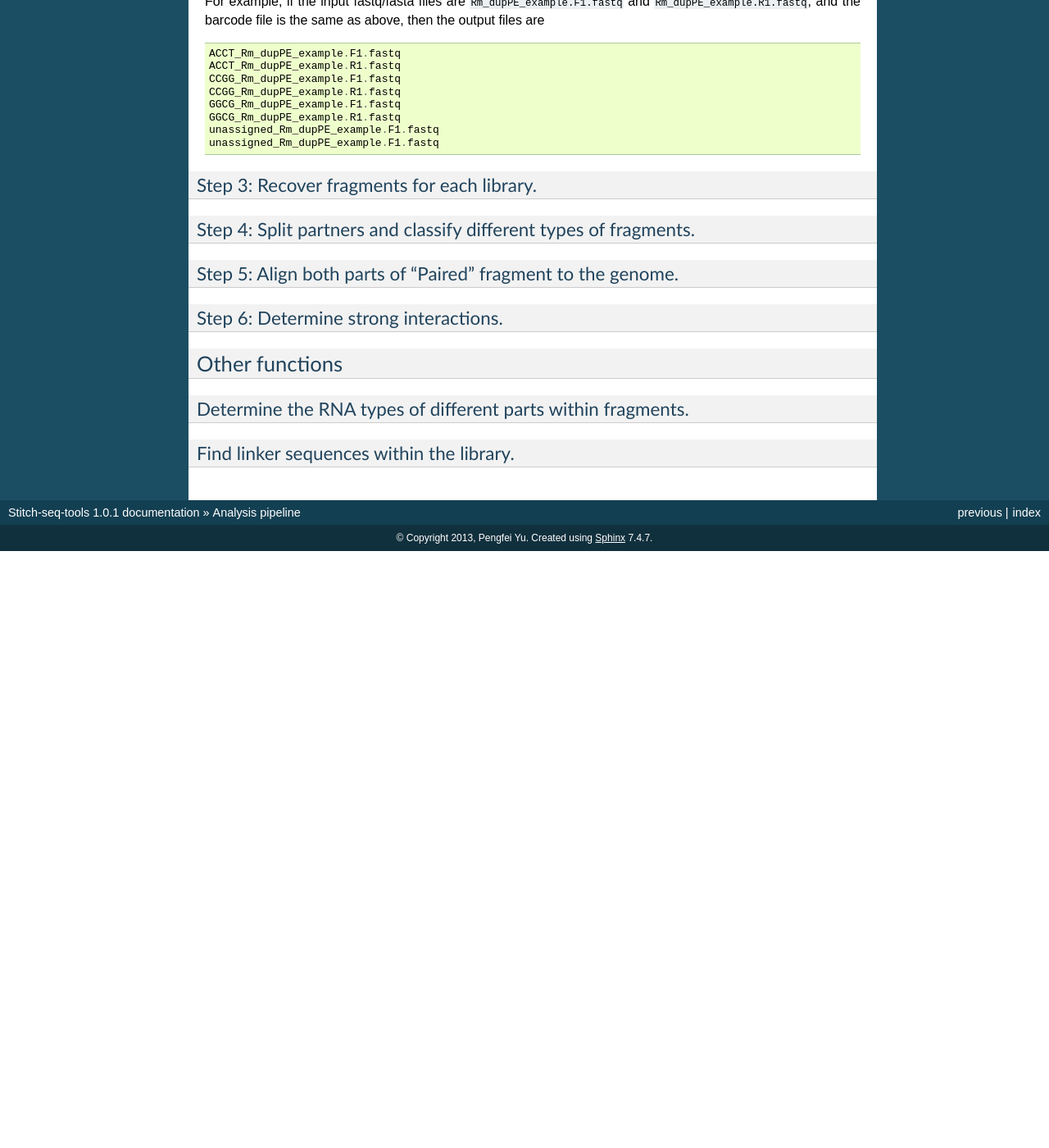
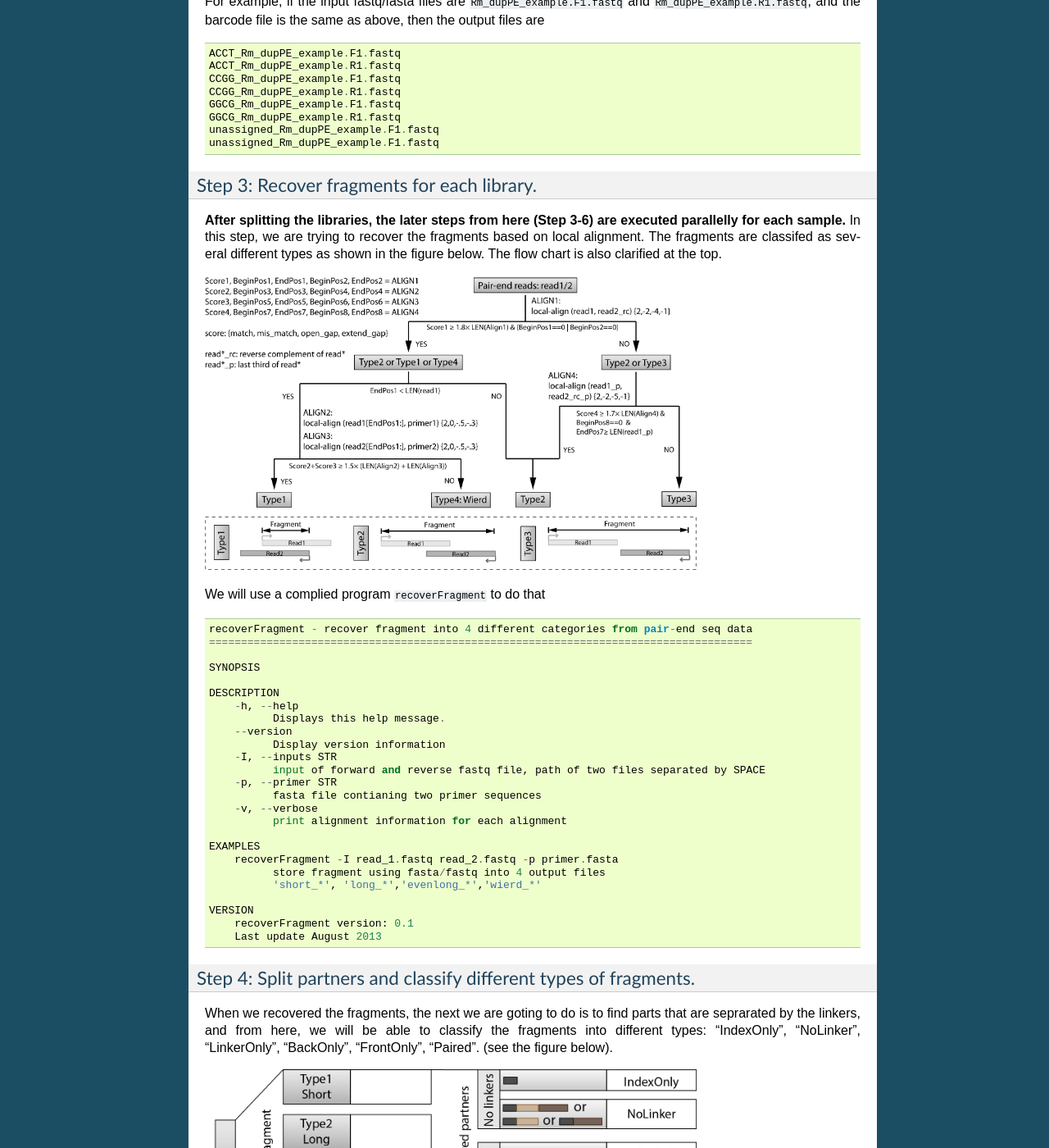
Before and after one commit to yu68/RNA-Hi-C, a Sphinx documentation site: the page built from doc/source/Analysis_pipeline.rst, in a window 1280 px wide and 1400 px high, scrolled down 1849 px. Shown: the whole window at 82% size. Built offline with Sphinx 7.4.7, drawn with Linux system fonts in a browser that asks for light colours; formulas are drawn with MathJax 3; before the commit the page ends 2521 px from its top, so only the background shows below that; some of the changed text lies outside the part shown.

Commit message:
update doc pipeline

```diff
--- a/doc/source/Analysis_pipeline.rst
+++ b/doc/source/Analysis_pipeline.rst
@@ -110,10 +110,90 @@ For example, if the input fastq/fasta files are ``Rm_dupPE_example.F1.fastq`` an
 Step 3: Recover fragments for each library.
 -------------------------------------------
 
+**After splitting the libraries, the later steps from here (Step 3-6) are executed parallelly for each sample.**
+In this step, we are trying to recover the fragments based on local alignment. The fragments are classifed as several different types as shown in the figure below. The flow chart is also clarified at the top.
+
+.. image:: workflow_for_recoverFragment.jpg
+   :width: 600 px
+
+We will use a complied program ``recoverFragment`` to do that ::
+
+  recoverFragment - recover fragment into 4 different categories from pair-end seq data
+  =====================================================================================
+
+  SYNOPSIS
+
+  DESCRIPTION
+      -h, --help
+            Displays this help message.
+      --version
+            Display version information
+      -I, --inputs STR
+            input of forward and reverse fastq file, path of two files separated by SPACE
+      -p, --primer STR
+            fasta file contianing two primer sequences
+      -v, --verbose
+            print alignment information for each alignment
+
+  EXAMPLES
+      recoverFragment -I read_1.fastq read_2.fastq -p primer.fasta
+            store fragment using fasta/fastq into 4 output files
+            'short_*', 'long_*','evenlong_*','wierd_*'
+
+  VERSION
+      recoverFragment version: 0.1
+      Last update August 2013
+
+
+
 .. _step4:
 
 Step 4: Split partners and classify different types of fragments.
 -----------------------------------------------------------------
+When we recovered the fragments, the next we are goting to do is to find parts that are seprarated by the linkers, and from here, we will be able to classify the fragments into different types: "IndexOnly", "NoLinker", "LinkerOnly", "BackOnly", "FrontOnly", "Paired". (see the figure below).
+
+.. image:: summary.jpg
+   :width: 600 px
+
+This will be done by ``split_partner.py`` ::
+
+  usage: split_partner.py [-h] [-e EVALUE] [--linker_db LINKER_DB]
+                          [--blast_path BLAST_PATH] [-o OUTPUT] [-t TRIM]
+                          [-b BATCH] [-l LENGTH]
+                          input type3_1 type3_2
+
+  DESCRIPTION: Run BLAST, find linker sequences and split two parts connected by
+  linkers
+
+  positional arguments:
+    input                 the input fasta file containing fragment sequences of
+                          type1 and type2
+    type3_1               read_1 for evenlong (type3) fastq file
+    type3_2               read_2 for evenlong (type3) fastq file
+
+  optional arguments:
+    -h, --help            show this help message and exit
+    -e EVALUE, --evalue EVALUE
+                          cutoff evalues, only choose alignment with evalue less
+                          than this cutoffs (default: 1e-5).
+    --linker_db LINKER_DB
+                          BLAST database of linker sequences
+    --blast_path BLAST_PATH
+                          path for the local blast program
+    -o OUTPUT, --output OUTPUT
+                          output file containing sequences of two sepatated
+                          parts
+    -t TRIM, --trim TRIM  trim off the first this number of nt as index,
+                          default:10
+    -b BATCH, --batch BATCH
+                          batch this number of fragments for BLAST at a time.
+                          default: 100000
+    -l LENGTH, --length LENGTH
+                          shortest length to be considered for each part of the
+                          pair, default: 15
+
+  Library dependency: Bio, itertools
+
 
 .. _step5:
 
```
Also changed, not shown: doc/source/summary.jpg (added), doc/source/workflow_for_recoverFragment.jpg (added), 8 other files.
